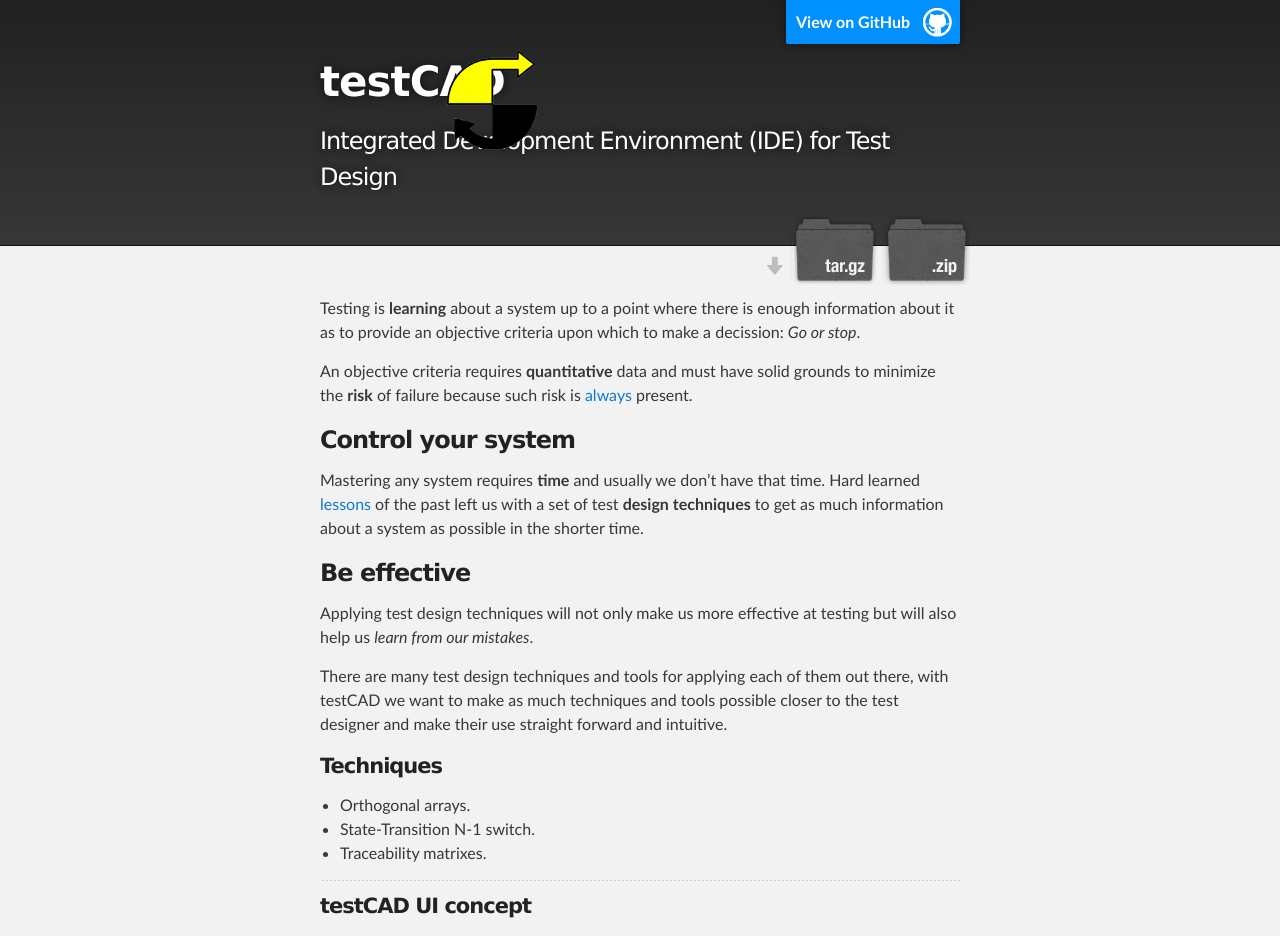
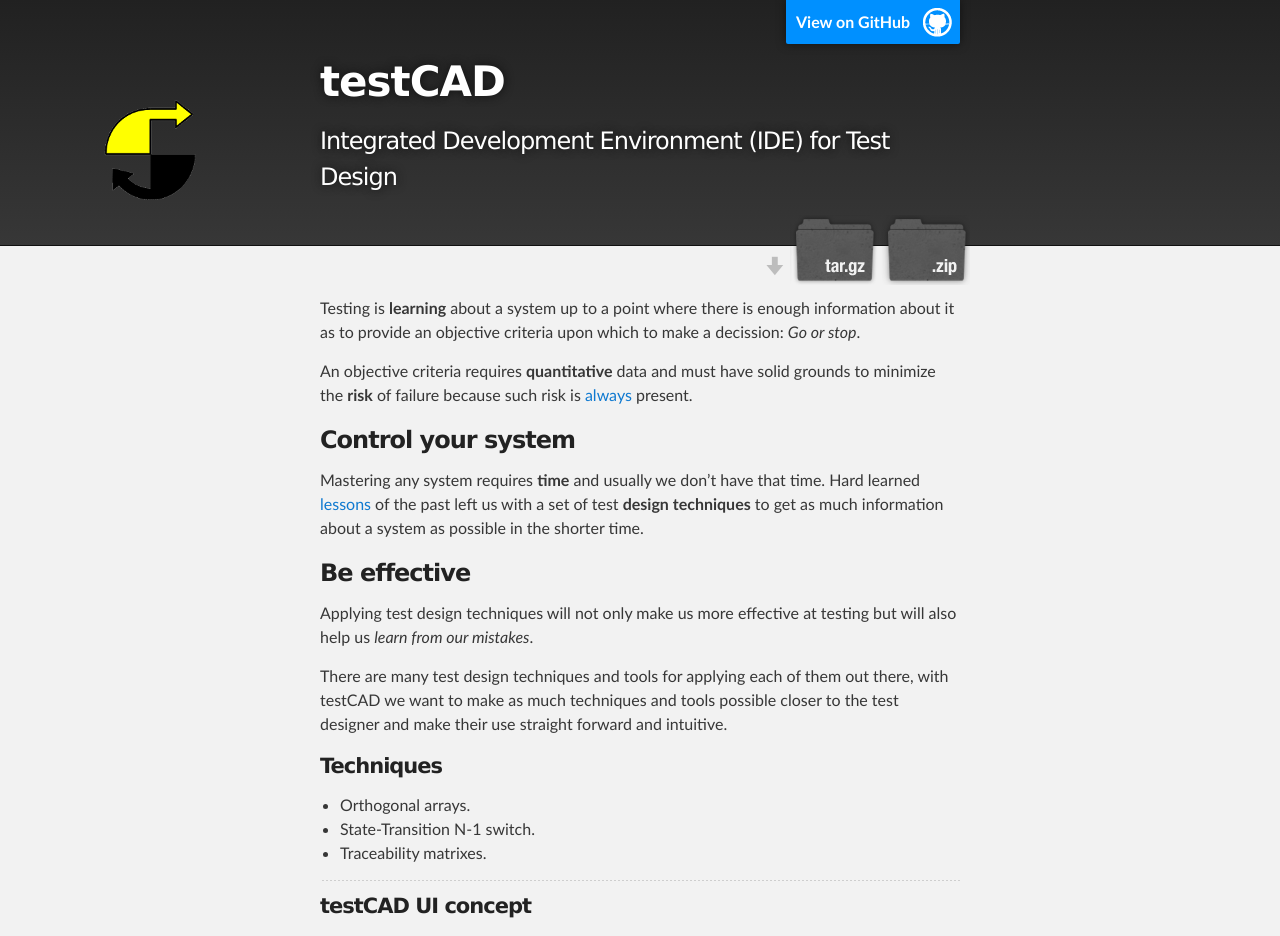
Before and after one commit to HPInc/testcad, a Jekyll site: the page built from docs/index.md, in a window 1280 px wide. Shown: the top 936 px of the page. Built offline with Jekyll 4.4.1, drawn with Linux system fonts in a browser that asks for light colours.

Commit message:
Update default.html

```diff
--- a/docs/_layouts/default.html
+++ b/docs/_layouts/default.html
@@ -16,7 +16,6 @@
     <div id="header_wrap" class="outer">
         <header class="inner">
           <a id="forkme_banner" href="{{ site.github.repository_url }}">View on GitHub</a>
-          <div style="position:absolute;left:20%;top:50px;border-style:none;background-image:url('/assets/images/appIcon.png');width:100px;height:100px;"></div>
           <h1 id="project_title">{{ site.title | default: site.github.repository_name }}</h1>
           <h2 id="project_tagline">{{ site.description | default: site.github.project_tagline }}</h2>
 
@@ -28,6 +27,8 @@
           {% endif %}
         </header>
     </div>
+
+    <div style="position:absolute;left:100px;top:100px;border-style:none;background-image:url('/assets/images/appIcon.png');width:100px;height:100px;"></div>
 
     <!-- MAIN CONTENT -->
     <div id="main_content_wrap" class="outer">
```
